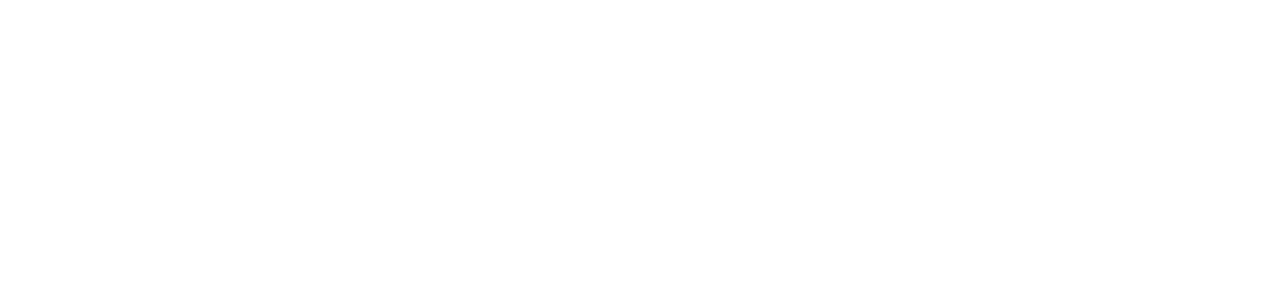
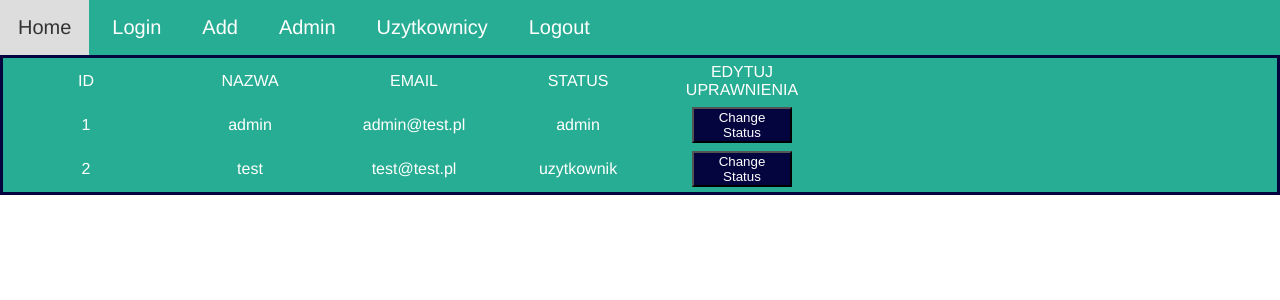
Before and after one commit to MrBanan128/ranking, a Vue app: page /admin/users in a window 1280 px wide. Before the commit this address had no page. Shown: the top 300 px of the page. Built offline with nearby package versions, Linux system fonts and the light colour scheme; data requests are answered from the project's data file.

Commit message:
StatusChange

```diff
--- a/src/components/Header.vue
+++ b/src/components/Header.vue
@@ -2,8 +2,9 @@
   <div class="nav">
     <router-link to="/">Home</router-link>
     <router-link to="/login">Login</router-link>
-    <router-link to="/add">Add</router-link>
+    <router-link to="admin/add">Add</router-link>
     <router-link to="/admin">Admin</router-link>
+    <router-link to="admin/users">Uzytkownicy</router-link>
     <a href="#" v-on:click="logout()">Logout</a>
   </div>
 </template>
--- /dev/null
+++ b/src/components/Users.vue
@@ -0,0 +1,49 @@
+<template>
+  <Header></Header>
+  <table>
+    <tr>
+      <td>ID</td>
+      <td>NAZWA</td>
+      <td>EMAIL</td>
+      <td>STATUS</td>
+      <td>EDYTUJ UPRAWNIENIA</td>
+    </tr>
+    <tr v-for="user in users" :key="users.id">
+      <td>{{ user.id }}</td>
+      <td>{{ user.nazwa }}</td>
+      <td>{{ user.email }}</td>
+      <td>{{ user.status }}</td>
+      <td>
+        <button v-on:click="changeStatus(klub.id)" class="delete">
+          Change Status
+        </button>
+      </td>
+    </tr>
+  </table>
+</template>
+<script>
+import axios from "axios";
+import Header from "./Header.vue";
+export default {
+  name: "Users",
+  data() {
+    return {
+      users: [],
+    };
+  },
+  components: {
+    Header,
+  },
+  methods: {
+    async loadData() {
+      let result = await axios.get("http://localhost:3000/uzytkownicy");
+      this.users = result.data;
+    },
+    changeStatus() {},
+  },
+  async mounted() {
+    this.loadData();
+  },
+};
+</script>
+<style></style>
--- a/src/router/index.js
+++ b/src/router/index.js
@@ -3,6 +3,7 @@
 import Admin from "../components/Admin.vue";
 import Add from "../components/Add.vue";
 import Update from "../components/Update.vue";
+import Users from "../components/Users.vue";
 
 const router = createRouter({
   history: createWebHistory(import.meta.env.BASE_URL),
@@ -37,6 +38,11 @@
       name: "update",
       component: Update,
     },
+    {
+      path: "/admin/users",
+      name: "users",
+      component: Users,
+    },
   ],
 });
 
```
